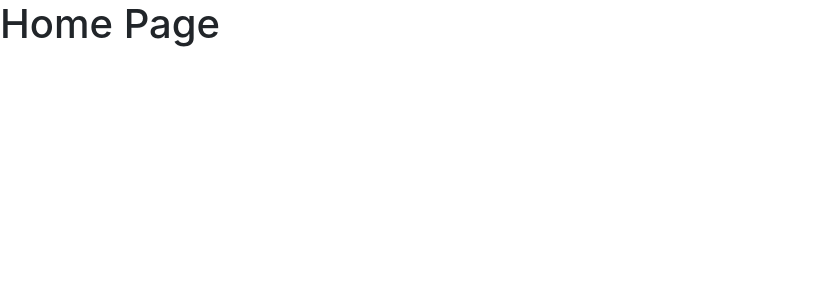
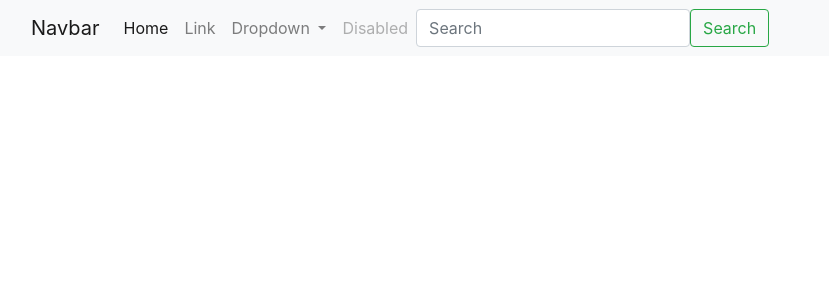
Before and after one commit to jmurilot/FastParcel, a Django app: page / in a window 1280 px wide. Shown: the top 300 px of the page, without its empty margins (0-829 px from the left). Run offline with Django 3.2, Linux system fonts and the light colour scheme; some libraries are stand-ins or nearby versions.

Commit message:
add a nav bar

```diff
--- a/core/templates/home.html
+++ b/core/templates/home.html
@@ -12,6 +12,41 @@
 
 </head>
 <body>
-    <h1>Home Page</h1>
+    <nav class="navbar navbar-expand-lg navbar-light bg-light">
+        <div class="container-fluid">
+          <a class="navbar-brand" href="#">Navbar</a>
+          <button class="navbar-toggler" type="button" data-bs-toggle="collapse" data-bs-target="#navbarSupportedContent" aria-controls="navbarSupportedContent" aria-expanded="false" aria-label="Toggle navigation">
+            <span class="navbar-toggler-icon"></span>
+          </button>
+          <div class="collapse navbar-collapse" id="navbarSupportedContent">
+            <ul class="navbar-nav me-auto mb-2 mb-lg-0">
+              <li class="nav-item">
+                <a class="nav-link active" aria-current="page" href="#">Home</a>
+              </li>
+              <li class="nav-item">
+                <a class="nav-link" href="#">Link</a>
+              </li>
+              <li class="nav-item dropdown">
+                <a class="nav-link dropdown-toggle" href="#" id="navbarDropdown" role="button" data-bs-toggle="dropdown" aria-expanded="false">
+                  Dropdown
+                </a>
+                <ul class="dropdown-menu" aria-labelledby="navbarDropdown">
+                  <li><a class="dropdown-item" href="#">Action</a></li>
+                  <li><a class="dropdown-item" href="#">Another action</a></li>
+                  <li><hr class="dropdown-divider"></li>
+                  <li><a class="dropdown-item" href="#">Something else here</a></li>
+                </ul>
+              </li>
+              <li class="nav-item">
+                <a class="nav-link disabled">Disabled</a>
+              </li>
+            </ul>
+            <form class="d-flex">
+              <input class="form-control me-2" type="search" placeholder="Search" aria-label="Search">
+              <button class="btn btn-outline-success" type="submit">Search</button>
+            </form>
+          </div>
+        </div>
+      </nav>
 </body>
 </html>
```
